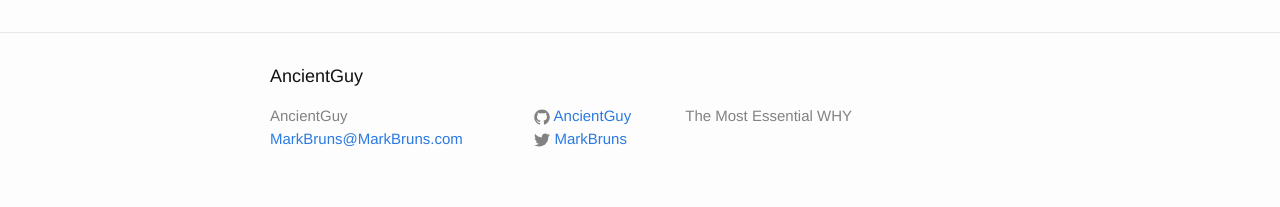
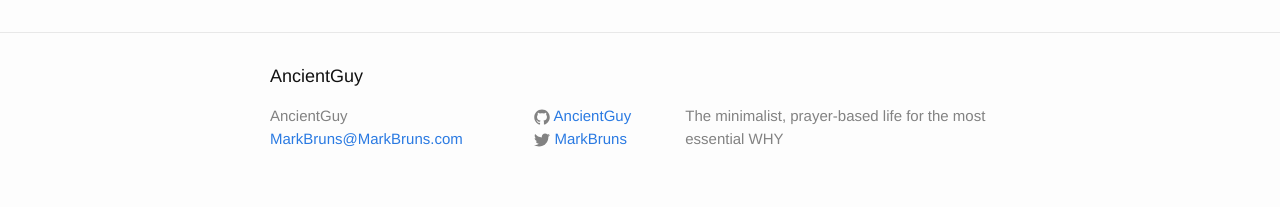
Before and after one commit to soilqualitylab/soilqualitylab.github.io, a Jekyll site: the page built from index.html, in a window 1280 px wide. Shown: the part 1380-1587 px from the top of the page. Built offline with Jekyll 4.4.1, drawn with Linux system fonts in a browser that asks for light colours.

Commit message:
The minimalist, prayer-based life for the most essential WHY

```diff
--- a/_config.yml
+++ b/_config.yml
@@ -1,7 +1,7 @@
 # Site settings
 title: AncientGuy
 email: MarkBruns@MarkBruns.com
-description: The Most Essential WHY
+description: The minimalist, prayer-based life for the most essential WHY
 github_username:  AncientGuy
 twitter_username: MarkBruns
 
```
